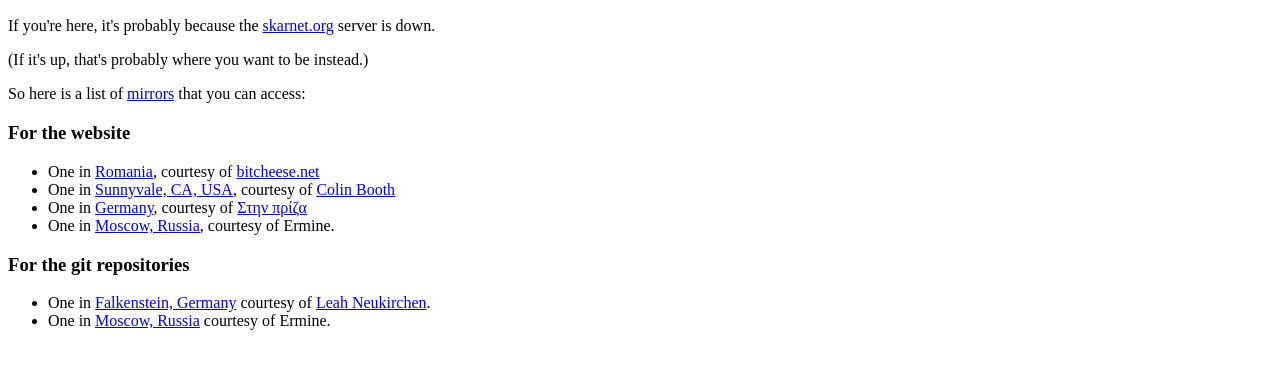
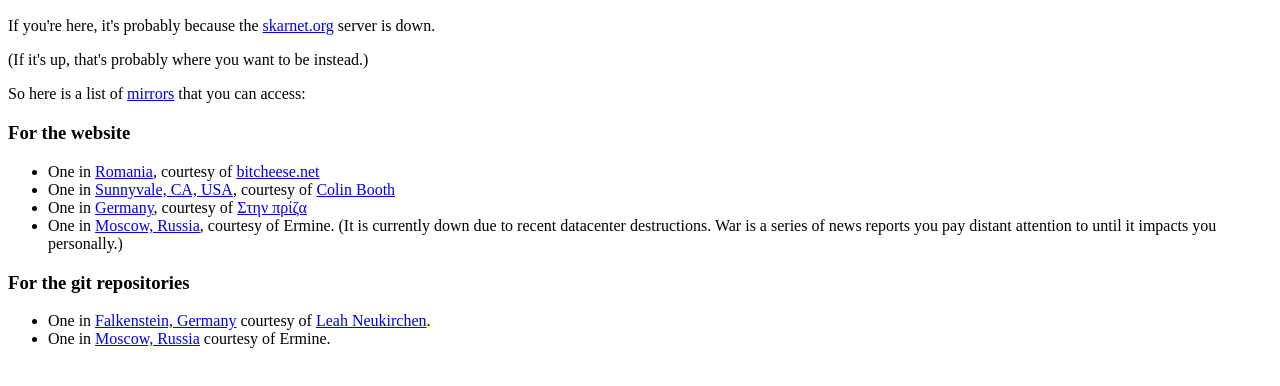
Before and after one commit to skarnet/skarnet.github.io, a plain HTML site: page index.html in a window 1280 px wide. Shown: the part 96-482 px from the top of the page. Drawn offline with Linux system fonts and the light colour scheme.

Commit message:
Mark Ermine's mirror as down

```diff
--- a/index.html
+++ b/index.html
@@ -38,7 +38,8 @@
  <li> One in <a href="https://mirror.stinpriza.org/skarnet.org/">Germany</a>,
 courtesy of <a href="https://stinpriza.org/">Στην πρίζα</a> </li>
  <li> One in <a href="https://skamirror.erminea.space/">Moscow, Russia</a>,
-courtesy of Ermine. </li>
+courtesy of Ermine. (It is currently down due to recent datacenter destructions.
+War is a series of news reports you pay distant attention to until it impacts you personally.) </li>
 </ul>
 
 <h3> For the git repositories </h3>
```
